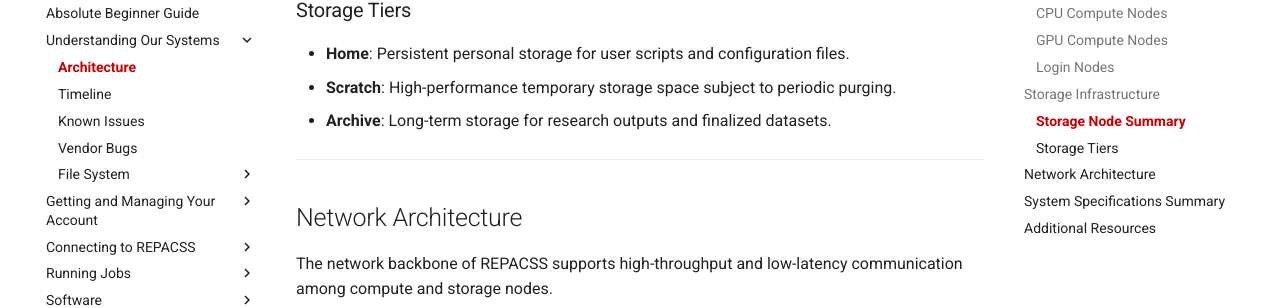
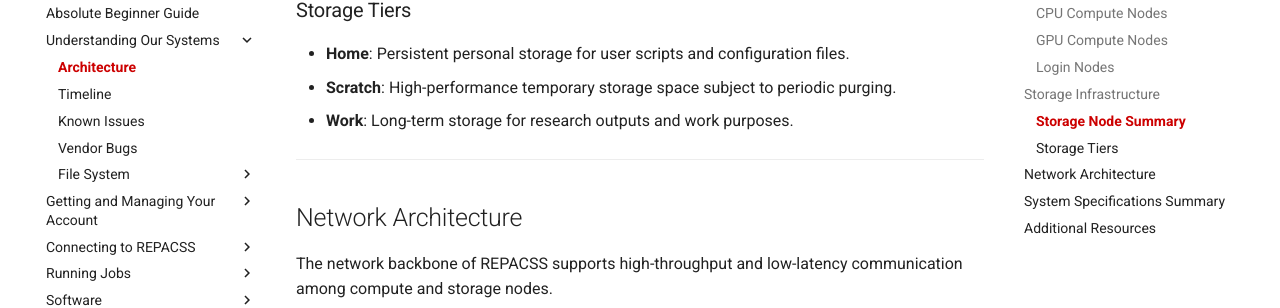
Before and after one commit to nsfcac/repacss-user-guide, an MkDocs documentation site: the page built from docs/understanding/repacss-system/architecture.md, in a window 1280 px wide and 900 px high, scrolled down 1820 px. Shown: the part 149-457 px from the top of the window. Built offline with MkDocs 1.6.1 and Material for MkDocs 9.7.7, drawn with Linux system fonts in a browser that asks for light colours; comment, search, counter and statistics services are not loaded.

Commit message:
Update on the wording

```diff
--- a/docs/understanding/repacss-system/architecture.md
+++ b/docs/understanding/repacss-system/architecture.md
@@ -61,7 +61,7 @@
 
 * **Home**: Persistent personal storage for user scripts and configuration files.
 * **Scratch**: High-performance temporary storage space subject to periodic purging.
-* **Archive**: Long-term storage for research outputs and finalized datasets.
+* **Work**: Long-term storage for research outputs and work purposes.
 
 ---
 
```
